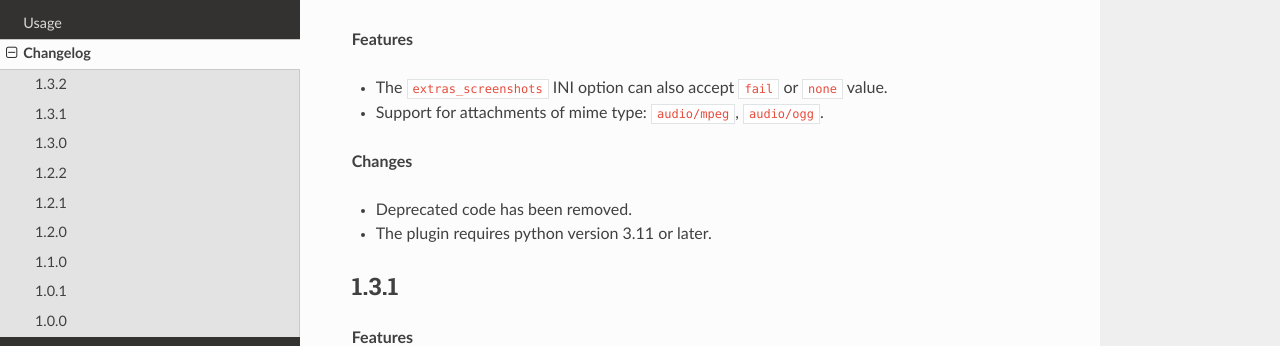
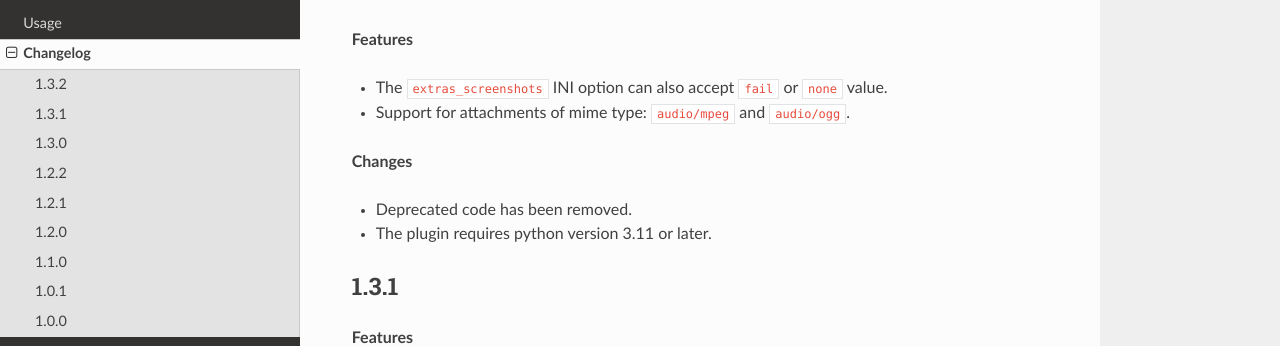
Before and after one commit to harmin-parra/pytest-report-extras, a Sphinx documentation site: the page built from docs/changelog.rst, in a window 1280 px wide and 900 px high. Shown: the part 188-534 px from the top of the window. Built offline with Sphinx 7.4.7 and the Read the Docs theme 3.1.0, drawn with Linux system fonts in a browser that asks for light colours.

Commit message:
update changelog

```diff
--- a/docs/changelog.rst
+++ b/docs/changelog.rst
@@ -9,7 +9,7 @@ Changelog
 **Features**
 
 * The ``extras_screenshots`` INI option can also accept ``fail`` or ``none`` value.
-* Support for attachments of mime type: ``audio/mpeg``, ``audio/ogg``.
+* Support for attachments of mime type: ``audio/mpeg`` and ``audio/ogg``.
 
 **Changes**
 
```
